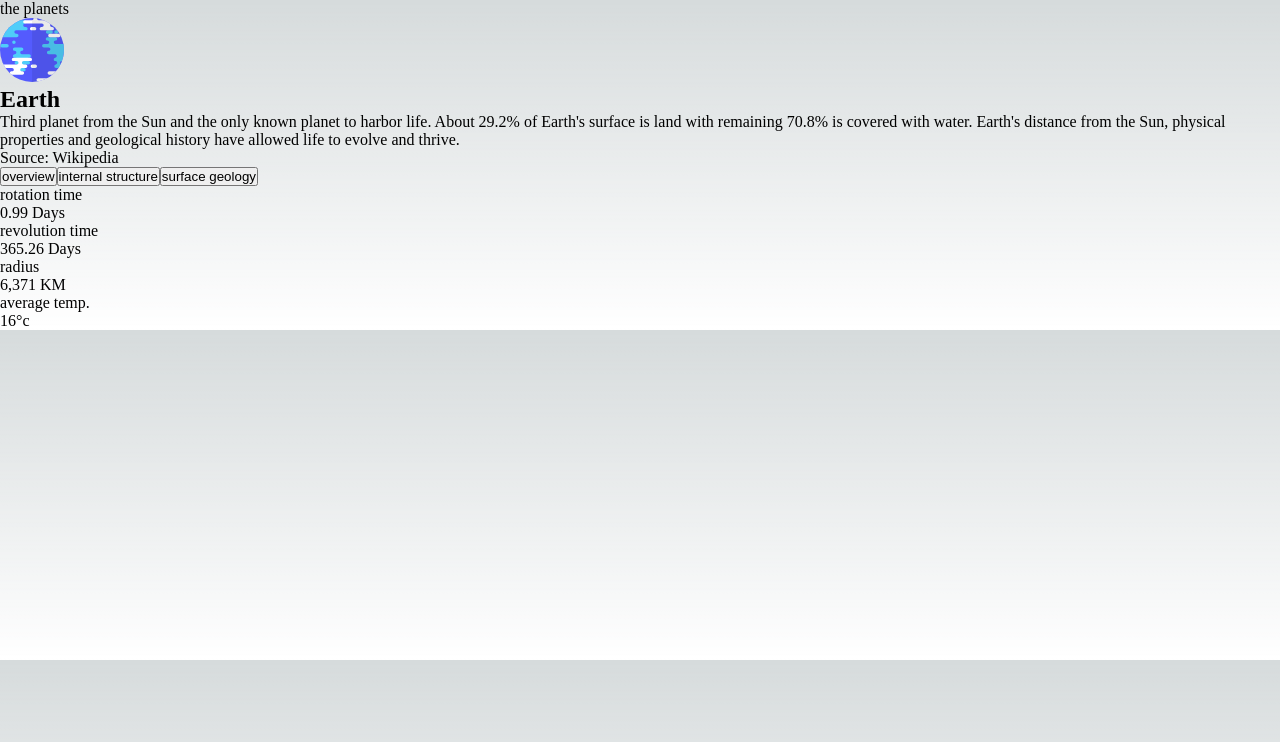
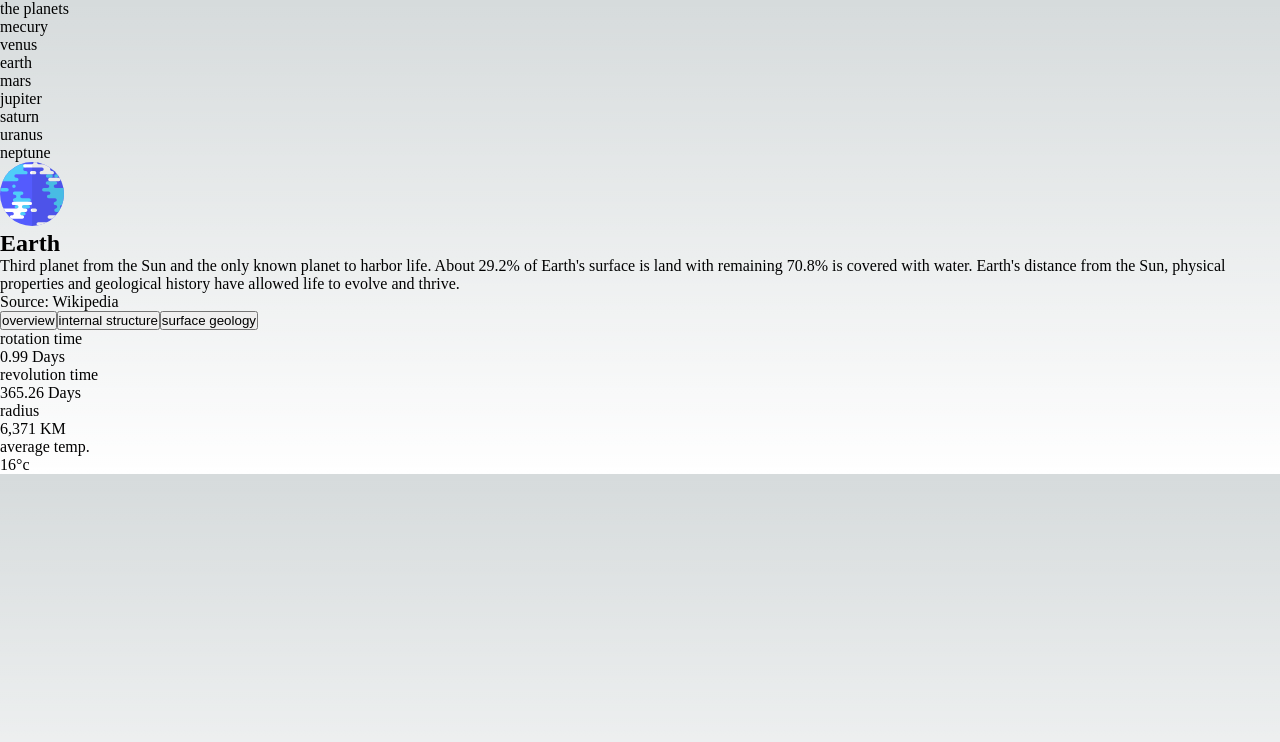
Before and after one commit to JorgeAMendoza/planet-facts, a Next.js app: page /planets/earth in a window 1280 px wide. Shown: the top 742 px of the page. Built offline with nearby package versions, Linux system fonts and the light colour scheme.

Commit message:
create links to the various planet pages in the nav bar

```diff
--- a/lib/planets.ts
+++ b/lib/planets.ts
@@ -3,7 +3,7 @@ import type { PlanetAPIResponse } from "types/api";
 const HOST = process.env.HOST!;
 const PORT = process.env.PORT!;
 
-export async function getPlanetNames() {
+export async function getPlanetPaths() {
   const { data } = await axios.get<PlanetAPIResponse>(
     `${HOST}:${PORT}/api/planets`
   );
--- a/src/components/NavBar/NavBar.tsx
+++ b/src/components/NavBar/NavBar.tsx
@@ -3,13 +3,34 @@ import Link from "next/link";
 const NavBar = () => {
   return (
     <header>
-      <p>
-        <Link href="/">the planets</Link>
-      </p>
+      <p>the planets</p>
 
       <nav>
         <ul>
-          {/* here map over json data, lets imagne that we are reaching an API, and lets say we discover a new planet, this makes it easier in the future */}
+          <li>
+            <Link href={`/planets/mercury`}>mecury</Link>
+          </li>
+          <li>
+            <Link href={`/planets/venus`}>venus</Link>
+          </li>
+          <li>
+            <Link href={`/planets/earth`}>earth</Link>
+          </li>
+          <li>
+            <Link href={`/planets/mars`}>mars</Link>
+          </li>
+          <li>
+            <Link href={`/planets/jupiter`}>jupiter</Link>
+          </li>
+          <li>
+            <Link href={`/planets/saturn`}>saturn</Link>
+          </li>
+          <li>
+            <Link href={`/planets/uranus`}>uranus</Link>
+          </li>
+          <li>
+            <Link href={`/planets/neptune`}>neptune</Link>
+          </li>
         </ul>
       </nav>
     </header>
--- a/src/pages/planets/[id].tsx
+++ b/src/pages/planets/[id].tsx
@@ -1,13 +1,13 @@
 import Layout from "@/components/Layout/Layout";
 import NavBar from "@/components/NavBar/NavBar";
-import { getPlanetData, getPlanetNames } from "lib/planets";
+import { getPlanetData, getPlanetPaths } from "lib/planets";
 import { GetStaticPaths, GetStaticProps } from "next";
 import { useMemo, useState } from "react";
 import { Planet } from "types/api";
 import Image from "next/image";
 
 export const getStaticPaths: GetStaticPaths = async () => {
-  const paths = await getPlanetNames();
+  const paths = await getPlanetPaths();
   return {
     paths,
     fallback: false,
```
